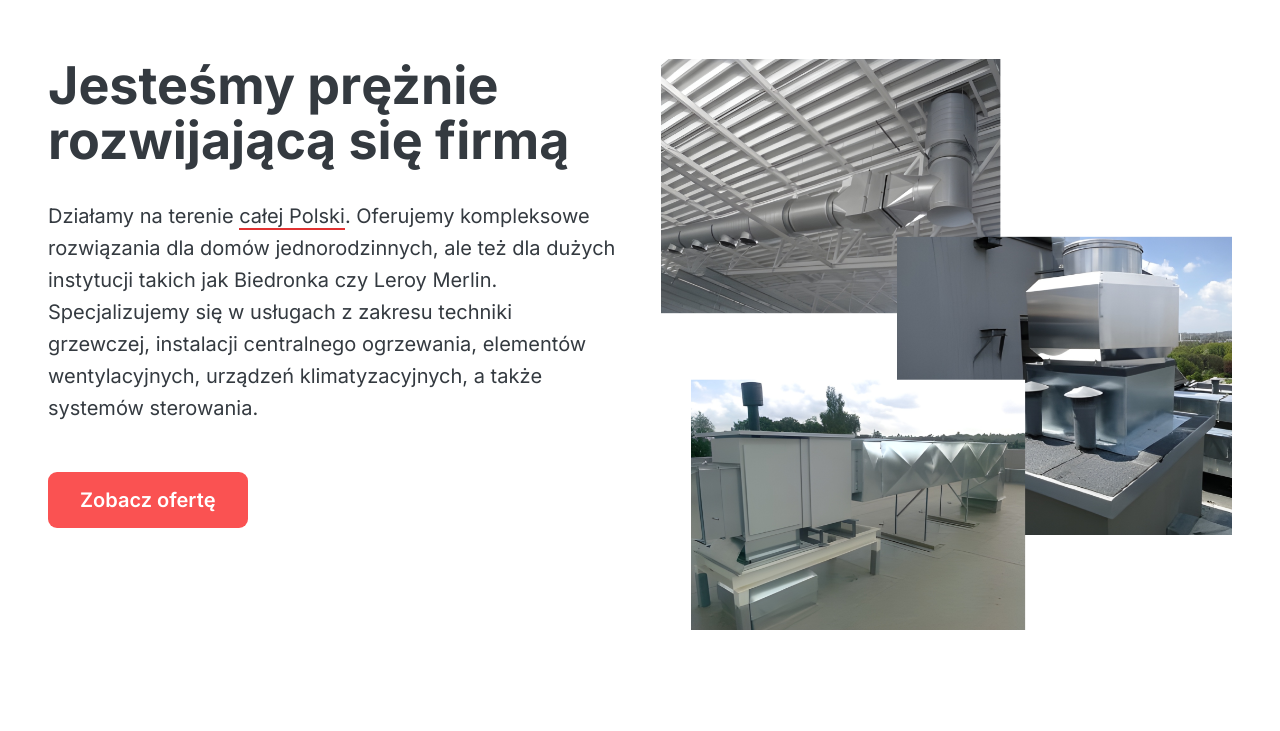
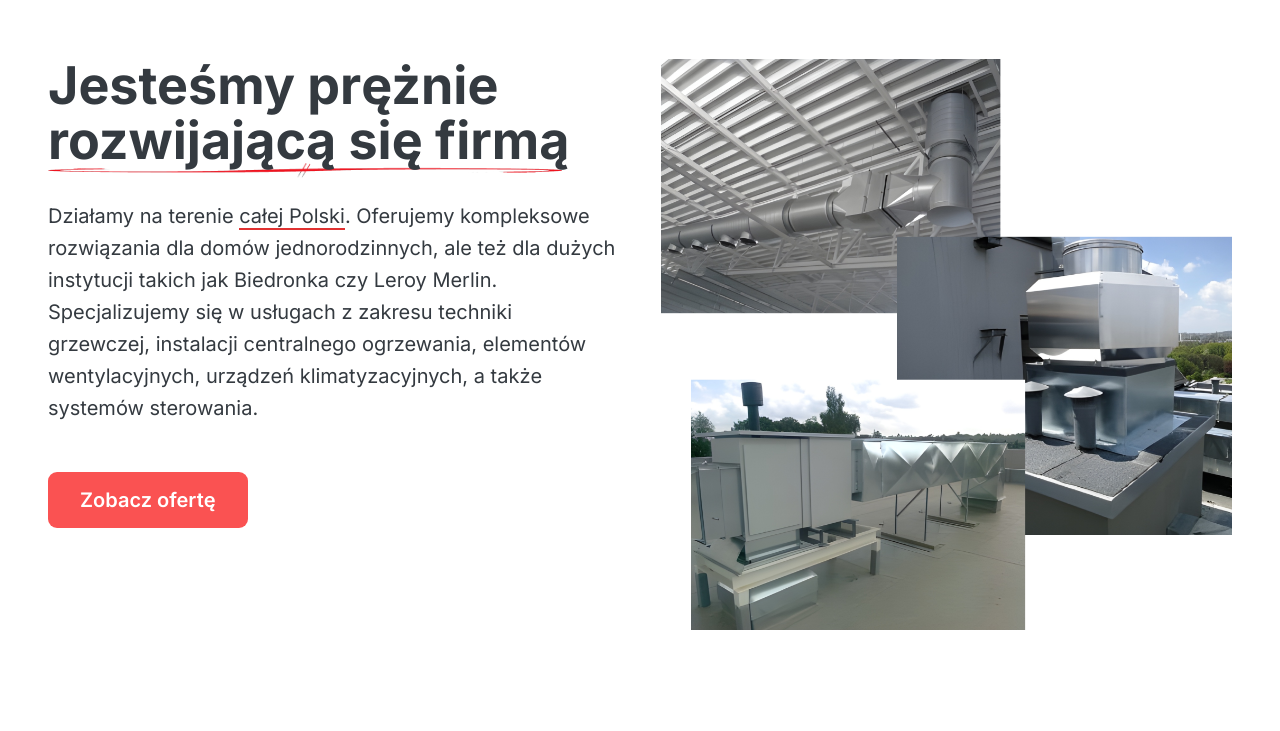
Before and after one commit to Taruros/termo-went, a plain HTML site: page index.html in a window 1280 px wide. Shown: the part 69-800 px from the top of the page. Drawn offline with nearby package versions, Linux system fonts and the light colour scheme; the site is published under a folder, as on GitHub Pages, so addresses that start at the root find nothing.

Commit message:
Fixed underline not displaying

```diff
--- a/style_index.css
+++ b/style_index.css
@@ -27,7 +27,7 @@ body {
   line-height: 1.05;
   padding-bottom: 1rem;
   margin-bottom: 2.2rem;
-  background: no-repeat url("/img/underline.png");
+  background: no-repeat url("img/underline.png");
   background-size: 90%;
   background-position: 0 100%;
 }
```
